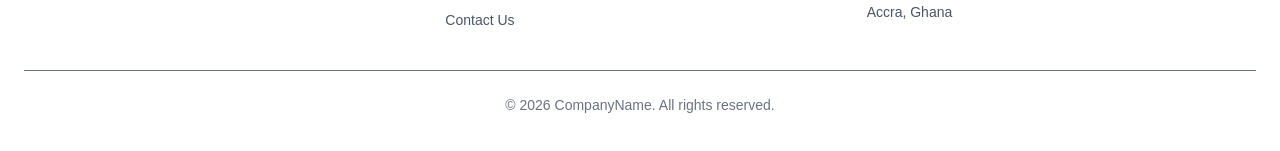
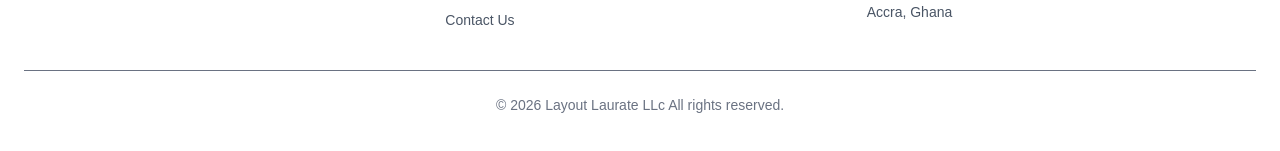
Before and after one commit to kofieduyankson-afk/layout-website, a Next.js app: page / in a window 1280 px wide. Shown: the part 1815-1966 px from the top of the page. Built offline with nearby package versions, Linux system fonts and the light colour scheme.

Commit message:
Ui redesign

```diff
--- a/app/components/ui/Footer.tsx
+++ b/app/components/ui/Footer.tsx
@@ -70,7 +70,7 @@ export default function Footer() {
 
                 {/* Bottom Bar */}
                 <div className="mt-10 border-t pt-6 text-center text-sm text-gray-500">
-                    © {new Date().getFullYear()} CompanyName. All rights reserved.
+                    © {new Date().getFullYear()} Layout Laurate LLc All rights reserved.
                 </div>
             </div>
         </footer>
```
